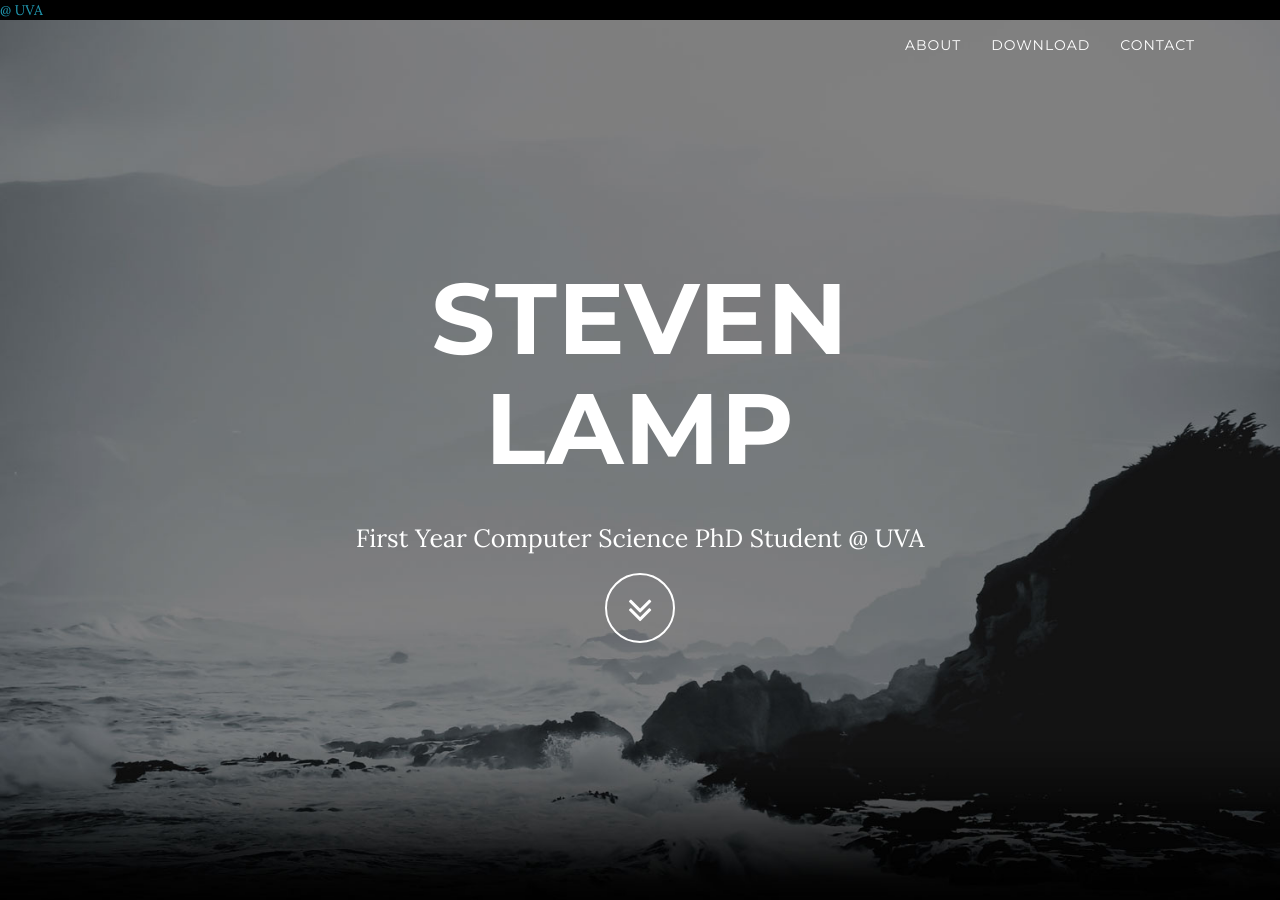
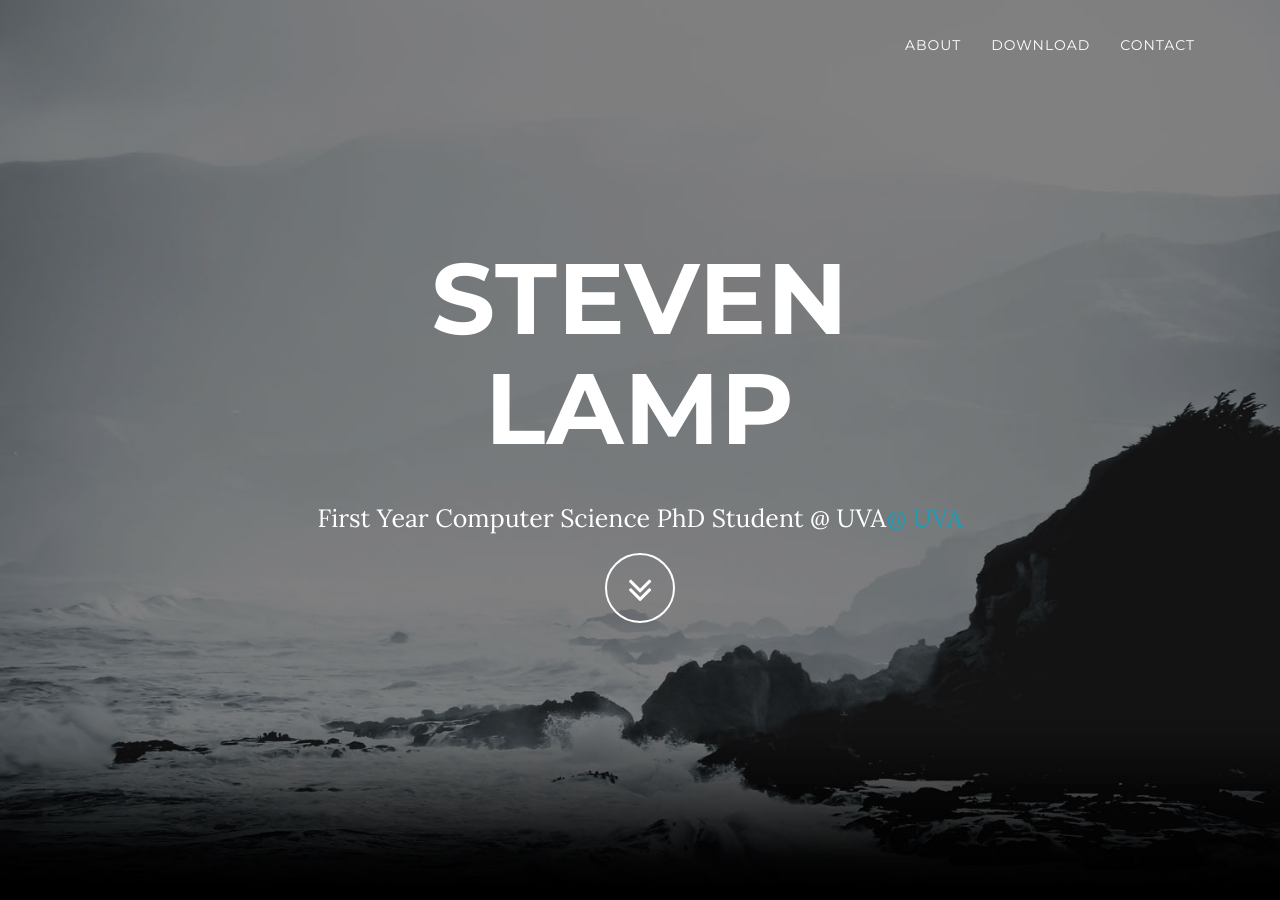
Before and after one commit to LampSteven17/LampSteven17.github.io, a Jekyll site: the page built from index.html, in a window 1280 px wide and 900 px high. Built offline with Jekyll 4.4.1, drawn with Linux system fonts in a browser that asks for light colours.

Commit message:
header changes

```diff
--- a/_includes/head.html
+++ b/_includes/head.html
@@ -4,7 +4,6 @@
     <title>{% if page.title %}{{ page.title }}{% else %}{{ site.title }}{% endif %}</title>
     <meta name="viewport" content="width=device-width">
     <meta name="description" content="{{ site.description }}">
-    <a href="https://engineering.virginia.edu/departments/computer-science">@ UVA</a>
 
 
     <link rel="canonical" href="{{ page.url | replace:'index.html','' | prepend: site.baseurl | prepend: site.url }}">
--- a/_includes/header.html
+++ b/_includes/header.html
@@ -5,7 +5,7 @@
                 <div class="row">
                     <div class="col-md-8 col-md-offset-2">
                         <h1 class="brand-heading">{{ site.title }}</h1>
-                        <p class="intro-text">{{ site.description }}<br>
+                        <p class="intro-text">{{ site.description }}<a href="https://engineering.virginia.edu/departments/computer-science">@ UVA</a><br>
                         <a href="#about" class="btn btn-circle page-scroll">
                             <i class="fa fa-angle-double-down animated"></i>
                         </a>
```
